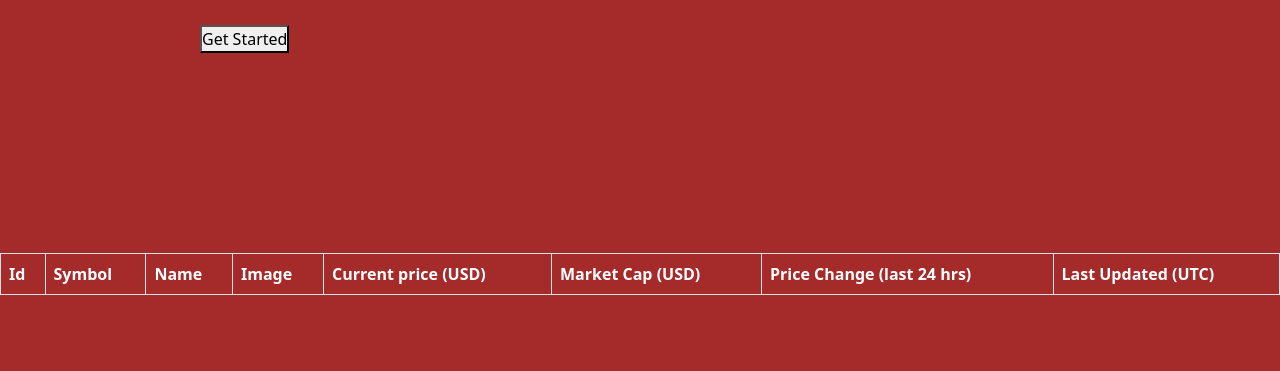
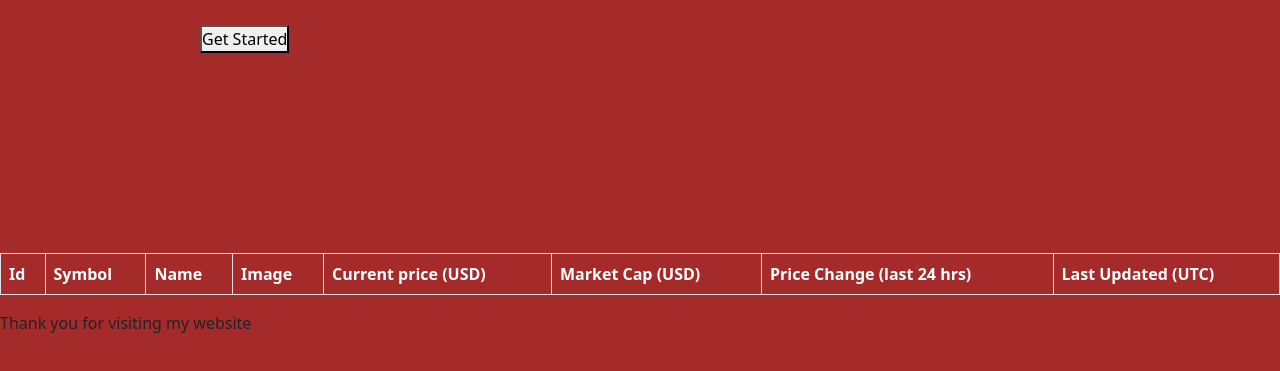
Before and after one commit to p3terkioko/crypto-tracker, a plain HTML site: page index.html in a window 1280 px wide. Shown: the part 187-558 px from the top of the page. Drawn offline with nearby package versions, Linux system fonts and the light colour scheme; no server answers.

Commit message:
added footer

```diff
--- a/index.html
+++ b/index.html
@@ -54,6 +54,10 @@
       </tr>
     </tbody>
   </table>
+  <footer>
+    Thank you for visiting my website
+    <br></br>
+  </footer>
   <script src="./script.js"></script>
 </body>
 </html>
```
